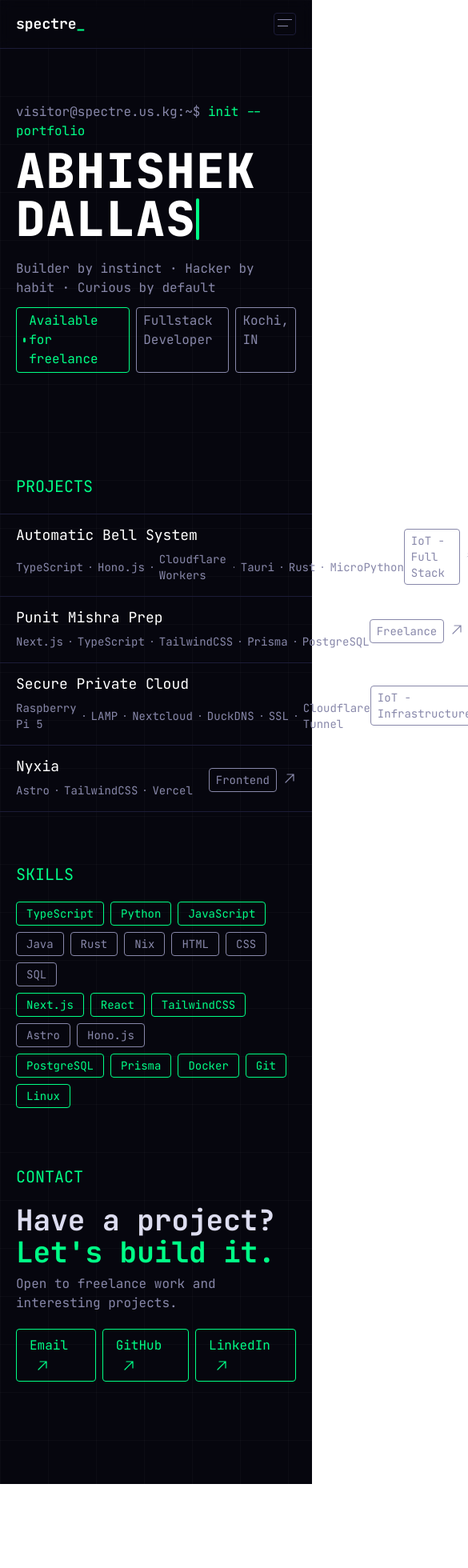
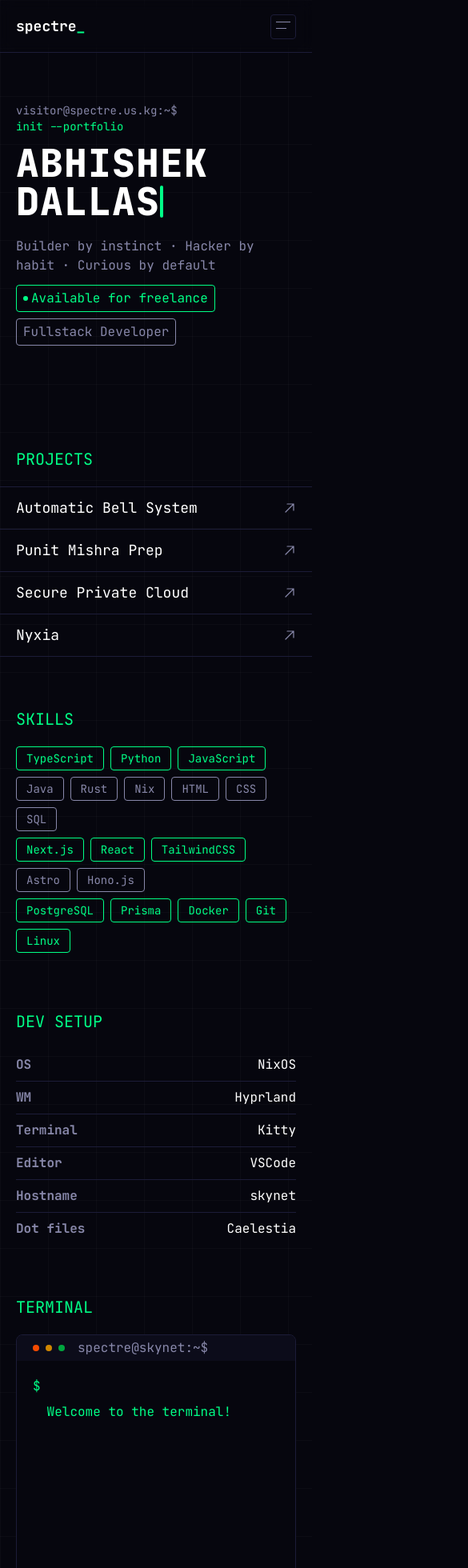
Before and after one commit to dev-spectre/portfolio, a Next.js app: page / in a window 390 px wide. Shown: the top 1960 px of the page at 80% size, 585 px wide, since content can reach past the window. Before the commit the page ends 1855 px from the top, so only its background shows below. Built offline with nearby package versions, Linux system fonts and the light colour scheme.

Commit message:
Make home page responsive

```diff
--- /dev/null
+++ b/src/app/[project]/page.tsx
@@ -0,0 +1,12 @@
+export default function Project() {
+  return (
+    <>
+      <p>Project 01 - IoT &middot; Full Stack</p>
+      <h1>Automatic Bell System</h1>
+      <p>End-to-end IoT scheduling system for educational institutions. One developer. Hardware, backend, and desktop — all of it.</p>
+      <div>
+
+      </div>
+    </>
+  );
+}
--- a/src/app/layout.tsx
+++ b/src/app/layout.tsx
@@ -27,7 +27,7 @@ export default function RootLayout({
 }>) {
   return (
     <html lang="en">
-      <body className={`${jetbrainsMono.variable} antialiased`}>{children}</body>
+      <body className={`${jetbrainsMono.variable} antialiased bg-background`}>{children}</body>
     </html>
   );
 }
--- a/src/app/page.tsx
+++ b/src/app/page.tsx
@@ -3,6 +3,8 @@ import Navbar from "@/components/Navbar";
 import Works from "@/components/Works";
 import Skills from "@/components/Skills";
 import Contact from "@/components/Contact";
+import Setup from "@/components/Setup";
+import Terminal from "@/components/Terminal";
 
 export default function Home() {
   return (
@@ -11,6 +13,15 @@ export default function Home() {
       <Hero />
       <Works />
       <Skills />
+
+      <div className="px-5">
+        <div className="lg:grid grid-cols-2 gap-10 container mx-auto">
+          <Setup />
+          <div className="mt-16">
+            <Terminal />
+          </div>
+        </div>
+      </div>
       <Contact />
     </div>
   );
--- a/src/components/Contact.tsx
+++ b/src/components/Contact.tsx
@@ -1,34 +1,45 @@
 export default function Contact() {
   return (
     <section id="contact" className="px-5 pb-32">
+      <div className="container mx-auto">
         <h2 className="text-accent uppercase mb-5 mt-16 text-xl">Contact</h2>
         <h3 className="text-4xl mb-2 font-bold text-primary">
           Have a project? <div className="text-accent">Let&apos;s build it.</div>
         </h3>
         <p className="text-secondary">Open to freelance work and interesting projects.</p>
 
-      <div className="flex gap-2">
-        <a target="_blank" href="mailto:abhishekdallasalpy@gmail.com" className="border hover:scale-105 transition-transform ease-out border-accent text-accent px-4 py-2 rounded inline-block mt-5">
+        <div className="sm:flex gap-2">
+          <a
+            target="_blank"
+            href="mailto:abhishekdallasalpy@gmail.com"
+            className="border w-36 sm:w-auto flex items-center justify-between hover:scale-105 transition-transform ease-out border-accent text-accent px-4 py-2 rounded mt-5">
             <span>Email</span>
             <svg className="stroke-accent inline ml-2 group-hover:stroke-accent" width="16" height="16" viewBox="0 0 16 16" fill="none" xmlns="http://www.w3.org/2000/svg">
               <path d="M3 13L13 3M13 3H5M13 3V11" strokeWidth="1.2" strokeLinecap="round" strokeLinejoin="round" />
             </svg>
           </a>
 
-        <a target="_blank" href="https://github.com/dev-spectre" className="border hover:scale-105 transition-transform ease-out border-accent text-accent px-4 py-2 rounded inline-block mt-5">
+          <a
+            target="_blank"
+            href="https://github.com/dev-spectre"
+            className="border w-36 sm:w-auto flex items-center justify-between hover:scale-105 transition-transform ease-out border-accent text-accent px-4 py-2 rounded mt-5">
             <span>GitHub</span>
             <svg className="stroke-accent inline ml-2 group-hover:stroke-accent" width="16" height="16" viewBox="0 0 16 16" fill="none" xmlns="http://www.w3.org/2000/svg">
               <path d="M3 13L13 3M13 3H5M13 3V11" strokeWidth="1.2" strokeLinecap="round" strokeLinejoin="round" />
             </svg>
           </a>
 
-        <a target="_blank" href="https://linkedin.com/in/abhishekdallas" className="border hover:scale-105 transition-transform ease-out border-accent text-accent px-4 py-2 rounded inline-block mt-5">
+          <a
+            target="_blank"
+            href="https://linkedin.com/in/abhishekdallas"
+            className="border w-36 sm:w-auto flex items-center justify-between hover:scale-105 transition-transform ease-out border-accent text-accent px-4 py-2 rounded mt-5">
             <span>LinkedIn</span>
             <svg className="stroke-accent inline ml-2 group-hover:stroke-accent" width="16" height="16" viewBox="0 0 16 16" fill="none" xmlns="http://www.w3.org/2000/svg">
               <path d="M3 13L13 3M13 3H5M13 3V11" strokeWidth="1.2" strokeLinecap="round" strokeLinejoin="round" />
             </svg>
           </a>
         </div>
+      </div>
     </section>
   );
 }
--- a/src/components/Hero.tsx
+++ b/src/components/Hero.tsx
@@ -1,11 +1,12 @@
 export default function Hero() {
   return (
-    <section id="about" className="px-5 pt-32 text-secondary">
-      <p className="mb-2">
-        visitor@spectre.us.kg:~$ <span className="text-accent">init --portfolio</span>
+    <section id="about" className="pt-32 px-5 text-secondary">
+      <div className="container mx-auto">
+        <p className="mb-2 text-sm">
+          visitor@spectre.us.kg:~$ <span className="text-accent block sm:inline mb-3">init --portfolio</span>
         </p>
         <div className="flex">
-        <h1 className="text-white  mb-5 text-6xl uppercase font-black tracking-wide">
+          <h1 className="text-white mb-5 text-5xl md:text-6xl uppercase font-black tracking-wide">
             Abhishek{" "}
             <div className="flex items-stretch">
               Dallas
@@ -14,7 +15,7 @@ export default function Hero() {
           </h1>
         </div>
         <p>Builder by instinct &middot; Hacker by habit &middot; Curious by default</p>
-      <div className="flex gap-2 mt-3">
+        <div className="flex flex-wrap gap-2 mt-3">
           <div className="rounded border items-center flex gap-1 border-accent text-accent px-2 py-1">
             <div className="size-1.5 animate-pulse bg-accent rounded-full"></div>
             <p>Available for freelance</p>
@@ -22,8 +23,9 @@ export default function Hero() {
           <div className="rounded border border-secondary text-secondary hover:border-accent hover:text-accent px-2 py-1">
             <p>Fullstack Developer</p>
           </div>
-        <div className="rounded border border-secondary text-secondary hover:border-accent hover:text-accent px-2 py-1">
+          <div className="rounded hidden md:block border border-secondary text-secondary hover:border-accent hover:text-accent px-2 py-1">
             <p>Kochi, IN</p>
+          </div>
         </div>
       </div>
     </section>
--- a/src/components/Navbar.tsx
+++ b/src/components/Navbar.tsx
@@ -30,7 +30,8 @@ export default function Navbar() {
 
   return (
     <div className="fixed inset-0 bottom-auto">
-      <nav className="flex border-b backdrop-blur-sm border-b-border justify-between px-5 text-lg py-4">
+      <nav className="border-b backdrop-blur-sm border-b-border px-5 text-lg py-4">
+        <div className="flex justify-between container mx-auto items-center">
           <div className="font-bold text-white hover:text-accent">
             spectre<span className="text-accent blink">_</span>
           </div>
@@ -43,7 +44,7 @@ export default function Navbar() {
           </ul>
           <div>
             <button
-            className="border group border-border h-full w-7 text-background px-1 pb-1 rounded"
+              className="border pt-2 pb-3 group border-border w-8 text-background px-1.5 rounded"
               onClick={() => {
                 if (window.innerWidth < 768) {
                   setIsMenuOpen((prev) => !prev);
@@ -53,6 +54,7 @@ export default function Navbar() {
               <div className="border-b group-hover:border-accent border-b-secondary h-1 w-[70%]"></div>
               <div></div>
             </button>
+          </div>
         </div>
       </nav>
       {isMenuOpen && (
--- a/src/components/Setup.tsx
+++ b/src/components/Setup.tsx
@@ -1,7 +1,41 @@
 export default function Setup() {
+  const setup = [
+    {
+      name: "OS",
+      value: "NixOS",
+    },
+    {
+      name: "WM",
+      value: "Hyprland",
+    },
+    {
+      name: "Terminal",
+      value: "Kitty",
+    },
+    {
+      name: "Editor",
+      value: "VSCode",
+    },
+    {
+      name: "Hostname",
+      value: "skynet",
+    },
+    {
+      name: "Dot files",
+      value: "Caelestia",
+    },
+  ];
+
   return (
-    <section id="setup" className="px-5">
-      <h2 className="uppercase text-accent">Dev Setup</h2>
+    <section id="setup">
+      <h2 className="text-accent uppercase mb-5 mt-16 text-xl">Dev Setup</h2>
+      <ul className="divide-y divide-border">
+        {setup.map((item, index) => (
+          <li key={index} className="py-2 justify-between flex text-white">
+            <strong className="text-secondary">{item.name}</strong> <span>{item.value}</span>
+          </li>
+        ))}
+      </ul>
     </section>
   );
 }
--- a/src/components/Skills.tsx
+++ b/src/components/Skills.tsx
@@ -15,6 +15,7 @@ export default function Skills() {
 
   return (
     <section id="skills" className="px-5">
+      <div className="container mx-auto">
         <h2 className="text-accent uppercase mb-5 mt-16 text-xl">Skills</h2>
         <div className="">
           <div>
@@ -33,6 +34,7 @@ export default function Skills() {
             ))}
           </div>
         </div>
+      </div>
     </section>
   );
 }
--- /dev/null
+++ b/src/components/Terminal.tsx
@@ -0,0 +1,70 @@
+"use client";
+
+import { useRef, useState } from "react";
+
+export default function Terminal() {
+  const [commandLines, setCommandLines] = useState<CommandLine[]>([{ input: "", output: "Welcome to the terminal!" }]);
+
+  return (
+    <section>
+      <h2 className="text-accent uppercase mb-5 text-xl">Terminal</h2>
+      <article className="rounded-lg overflow-hidden border border-border">
+        <div className="flex gap-4 bg-foreground items-center px-5 py-1">
+          <div className="flex gap-2">
+            <div className="size-2 rounded-full bg-orange-600"></div>
+            <div className="size-2 rounded-full bg-yellow-600"></div>
+            <div className="size-2 rounded-full bg-green-600"></div>
+          </div>
+          <p className="text-secondary">spectre@skynet:~$</p>
+        </div>
+        <div className="bg-background p-5 min-h-94">
+          {commandLines.map((commandLine, index) => (
+            <CommandLine key={index} {...{ commandLine, setCommandLines }} />
+          ))}
+        </div>
+      </article>
+    </section>
+  );
+}
+
+interface CommandLine {
+  input: string;
+  output?: string;
+}
+
+interface CommandLineProps {
+  commandLine: CommandLine;
+  setCommandLines: React.Dispatch<React.SetStateAction<CommandLine[]>>;
+}
+
+function CommandLine({ commandLine, setCommandLines }: CommandLineProps) {
+  const inputRef = useRef<HTMLInputElement | null>(null);
+
+  return (
+    <div className="flex gap-2">
+      <div className="text-accent">$</div>
+      <div className="w-full">
+        <input
+          ref={inputRef}
+          type="text"
+          className="bg-transparent outline-none text-accent w-full"
+          value={commandLine.input}
+          onChange={(e) => {
+            setCommandLines((commandLines) => {
+              return commandLines.slice(0, commandLines.length - 2).concat({
+                ...commandLine,
+                input: e.target.value,
+              });
+            });
+          }}
+          onKeyDown={(e) => {
+            if (e.key === "Enter" && !!inputRef.current) {
+              inputRef.current.disabled = true;
+            }
+          }}
+        />
+        {commandLine.output && <p className="text-accent mt-2 whitespace-pre-wrap">{commandLine.output}</p>}
+      </div>
+    </div>
+  );
+}
--- a/src/components/Works.tsx
+++ b/src/components/Works.tsx
@@ -28,13 +28,16 @@ export default function Works() {
 
   return (
     <section id="works" className="mt-32 text-secondary">
-      <h2 className="text-accent px-5 uppercase mb-5 text-xl">Projects</h2>
+      <div className="px-5">
+        <h2 className="text-accent uppercase mb-5 container mx-auto text-xl">Projects</h2>
+      </div>
       <div className="divide-y border-t border-b border-border divide-border">
         {projects.map((project) => (
-          <a key={project.name} href={project.link} className="group px-5 py-3 flex  items-center  justify-between transition-colors ease-in">
-            <div className="">
+          <a key={project.name} href={project.link} className="group px-5 py-3 block transition-colors ease-in">
+            <div className="flex items-center justify-between container mx-auto">
+              <div>
                 <h3 className="text-white text-lg group-hover:text-accent transition-colors ease-in">{project.name}</h3>
-              <div className="flex items-center gap-2 mt-0.5">
+                <div className="md:flex hidden items-center gap-2 mt-0.5">
                   {project.stack.map((tech, index) => (
                     <div key={tech} className="flex items-center gap-2">
                       <div className="border-secondary text-secondary hover:border-accent hover:text-primary py-1 text-sm">{tech}</div>
@@ -44,10 +47,11 @@ export default function Works() {
                 </div>
               </div>
               <div className="flex items-center gap-2">
-              <p className="text-sm mt-1 border border-secondary rounded px-2 py-1 hover:border-primary hover:text-primary">{project.tag}</p>
+                <p className="text-sm mt-1 border border-secondary hidden lg:block rounded px-2 py-1 hover:border-primary hover:text-primary">{project.tag}</p>
                 <svg className="stroke-secondary group-hover:stroke-accent" width="16" height="16" viewBox="0 0 16 16" fill="none" xmlns="http://www.w3.org/2000/svg">
                   <path d="M3 13L13 3M13 3H5M13 3V11" strokeWidth="1.2" strokeLinecap="round" strokeLinejoin="round" />
                 </svg>
+              </div>
             </div>
           </a>
         ))}
```
Lines whose indentation alone changed are shown as unchanged.
